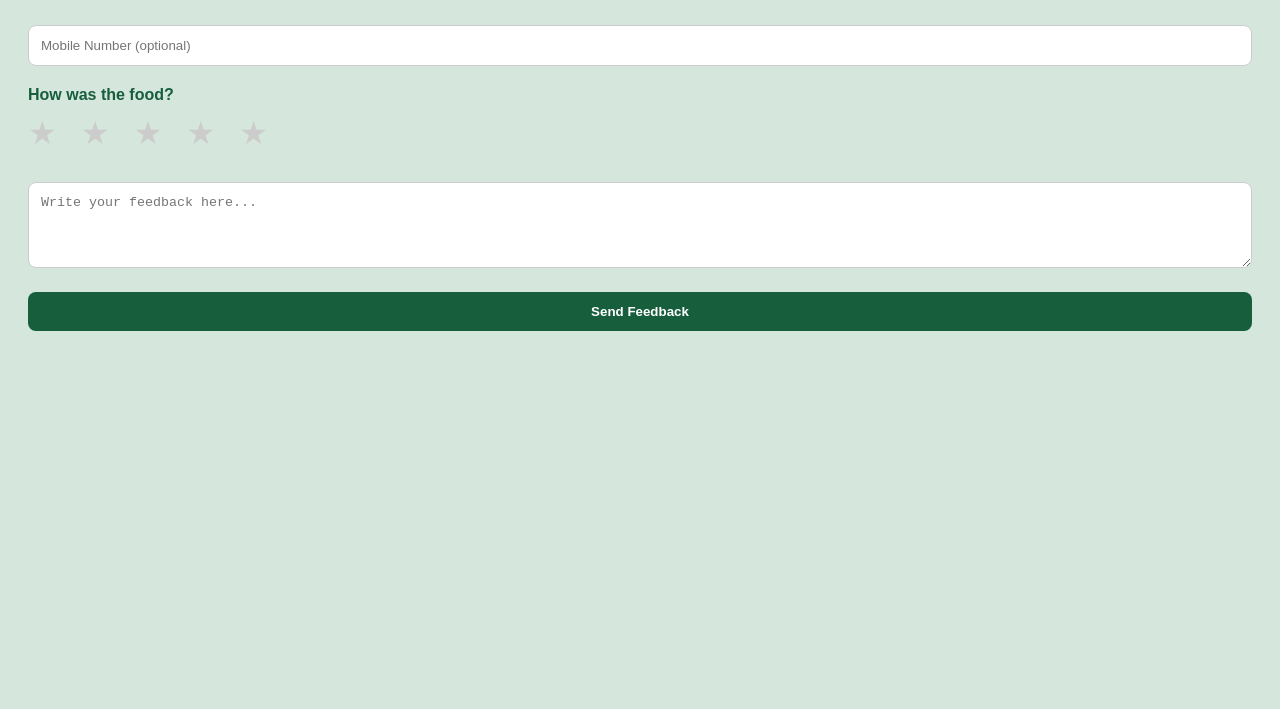
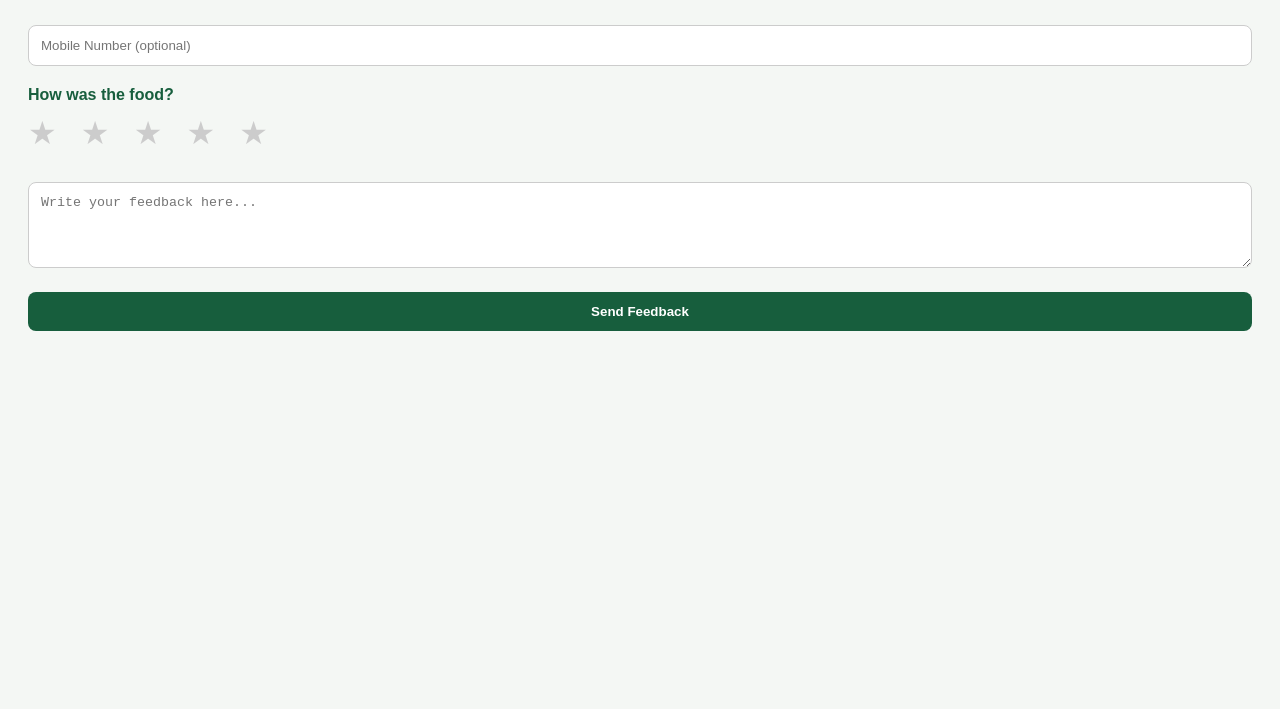
Before and after one commit to PingpongSK124/pingpong-feedback, a plain HTML site: page index.html in a window 1280 px wide. Shown: the part 91-800 px from the top of the page. Drawn offline with Linux system fonts and the light colour scheme.

Commit message:
Update index.html

```diff
--- a/index.html
+++ b/index.html
@@ -8,7 +8,7 @@
     body {
       font-family: sans-serif;
       padding: 20px;
-      background: #d5e6dc;
+      background: #f4f7f4;
     }
     h2 {
       color: #175e3d;
```
